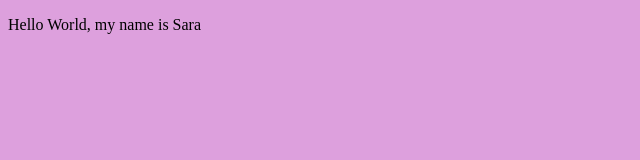
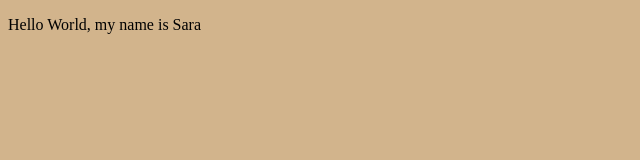
Before and after one commit to sarastavaski/DevOpsCapstone, a plain HTML site: page index.html in a window 1280 px wide. Shown: the whole page, without its empty margins (0-640 px from the left). Drawn offline with Linux system fonts and the light colour scheme.

```diff
--- a/index.html
+++ b/index.html
@@ -3,7 +3,7 @@
 <head>
 	<title>Udacity DevOps Capstone</title>
 </head>
-<body style="background: plum;">
+<body style="background: tan;">
 	<p>Hello World, my name is Sara</p>
 </body>
 </html>
```
Also changed, not shown: 3 other files.
